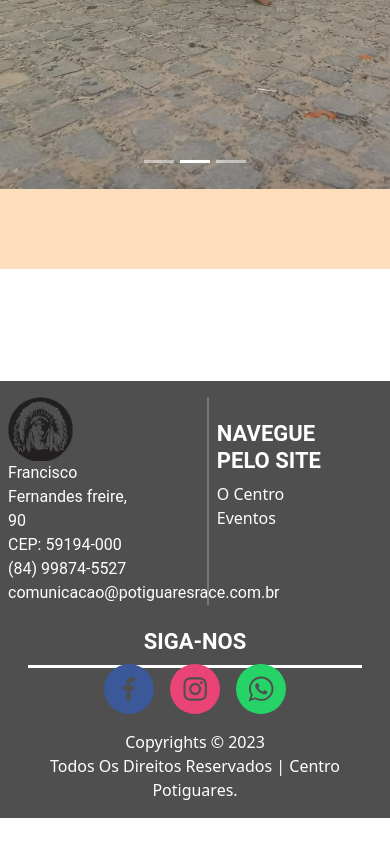
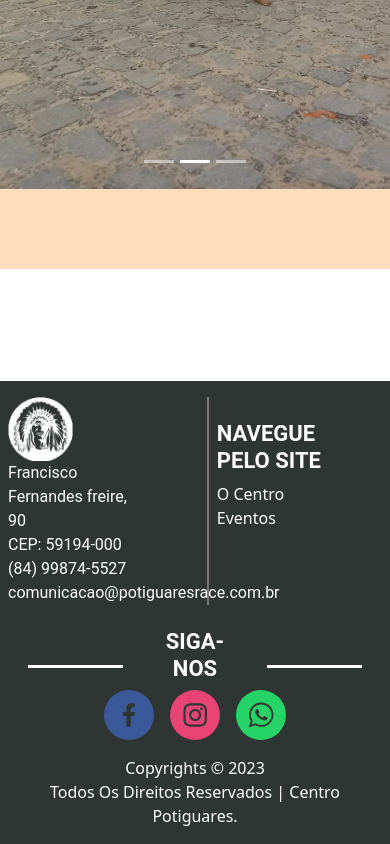
Before and after one commit to Alhexx/centropoti, a Next.js app: page / in a window 390 px wide. Shown: the part 1994-2838 px from the top of the page. Before the commit the page ends 2812 px from the top, so only its background shows below. Built offline with nearby package versions, Linux system fonts and the light colour scheme.

Commit message:
footer terminado

```diff
--- a/src/components/Footer/index.tsx
+++ b/src/components/Footer/index.tsx
@@ -11,7 +11,7 @@ export function Footer() {
             <Col xs={5} md={5} lg={3} className={styles.primeira}>
               <Col>
                 <img
-                  src="/img/potilogoSF.png"
+                  src="/img/potilogoSFbranca.png"
                   alt={"POTI"}
                   style={{
                     width: "100%",
@@ -35,7 +35,7 @@ export function Footer() {
                 <span>comunicacao@potiguaresrace.com.br</span>
               </Col>
             </Col>
-            <Col xs={2} md={2} lg={1} className={styles.teste}>
+            <Col xs={2} md={2} lg={1}>
               <div className={styles.vl} />
             </Col>
             <Col xs={5} md={5} lg={3} className={styles.segunda}>
@@ -52,12 +52,7 @@ export function Footer() {
             <Col xs={0} md={0} lg={1}>
               <div className={styles.vl} />
             </Col>
-            <Col
-              xs={{ span: 12, offset: 0 }}
-              md={{ span: 12, offset: 0 }}
-              lg={{ span: 3, offset: 0 }}
-              className={styles.terceira}
-            >
+            <Col xs={0} md={0} lg={3} className={styles.terceiraCol}>
               <div className={styles.container}>
                 <div className={styles.box} />
                 <div className={styles.box_overlay}>
@@ -81,6 +76,45 @@ export function Footer() {
                 </div>
               </div>
             </Col>
+
+            <Row xs={12} md={12} lg={0}>
+              <Col xs={12} className={styles.terceiraCol}>
+                <div className={styles.linhaF} />
+              </Col>
+            </Row>
+
+            <div className={styles.terceira}>
+              <Row xs={12} md={12} lg={0}>
+                <Col xs={4}>
+                  <div className={styles.linhaG} />
+                </Col>
+                <Col xs={4}>
+                  <div className={styles.container}>
+                    <div className={styles.box} />
+                    <div>
+                      <h4>Siga-nos</h4>
+                    </div>
+                    <div style={{ display: "flex", justifyContent: "center" }}>
+                      <div style={{ paddingRight: "1rem" }}>
+                        <SocialIcon url="facebook.com/potiguaresrunners/" />
+                      </div>
+                      <div style={{ paddingRight: "1rem" }}>
+                        <SocialIcon url="instagram.com/centro_potiguares/" />
+                      </div>
+                      <div>
+                        <SocialIcon
+                          url="wa.me/5584998745527?text=Ol%C3%A1%21+Gostaria+de+Fazer+uma+Doa%C3%A7%C3%A3o+Para+o+Centro+Potiguares."
+                          network="whatsapp"
+                        />
+                      </div>
+                    </div>
+                  </div>
+                </Col>
+                <Col xs={4}>
+                  <div className={styles.linhaG} />
+                </Col>
+              </Row>
+            </div>
           </Row>
           <div className={styles.copy1}>
             Copyrights &copy; 2023
--- a/src/components/Footer/style.module.scss
+++ b/src/components/Footer/style.module.scss
@@ -1,6 +1,6 @@
 .footer {
   padding: 1rem;
-  background-color: rgba(79, 79, 79, 1);
+  background-color: #2e3532;
   color: rgba(255, 255, 255, 1);
 }
 
@@ -43,6 +43,39 @@
     text-transform: uppercase;
   }
 }
+
+.vl {
+  border-left: 2px solid #777;
+  height: 100%;
+}
+
+.linhaG {
+  margin-top: 60px;
+  border-top: 3px solid #ffff;
+  width: 100%;
+}
+.linhaF {
+  margin-top: 60px;
+  border-top: 1px solid #ffff;
+  width: 100%;
+}
+
+.display {
+  display: block;
+}
+
+.terceiraCol {
+  text-align: center;
+  display: block;
+  h4 {
+    padding-top: 1.5rem;
+    color: #ffff;
+    font-family: roboto, Sans-serif;
+    font-size: 22px;
+    font-weight: 700;
+    text-transform: uppercase;
+  }
+}
 .terceira {
   text-align: center;
   h4 {
@@ -55,29 +88,20 @@
   }
 }
 
-.vl {
-  border-left: 2px solid #777;
-  height: 100%;
+@media (max-width: 991px) {
+  .terceiraCol {
+    display: none;
+  }
+  .display {
+    display: none;
+  }
+}
+@media (min-width: 992px) {
+  .terceira {
+    display: none;
+  }
 }
 
-@media (max-width: 991px) {
-  .container {
-    position: relative;
-  }
-
-  .box {
-    position: absolute;
-    margin-top: 60px;
-    border-top: 3px solid #ffff;
-    width: 100%;
-  }
-  .overlay-box {
-    position: absolute;
-    height: 100px;
-    width: 100px;
-    background-color: rgba(79, 79, 79, 1);
-  }
-}
 @media (max-width: 767px) {
   .primeira {
     margin-left: -20px;
```
Also changed, not shown: public/img/potilogoSFbranca.png (added).
